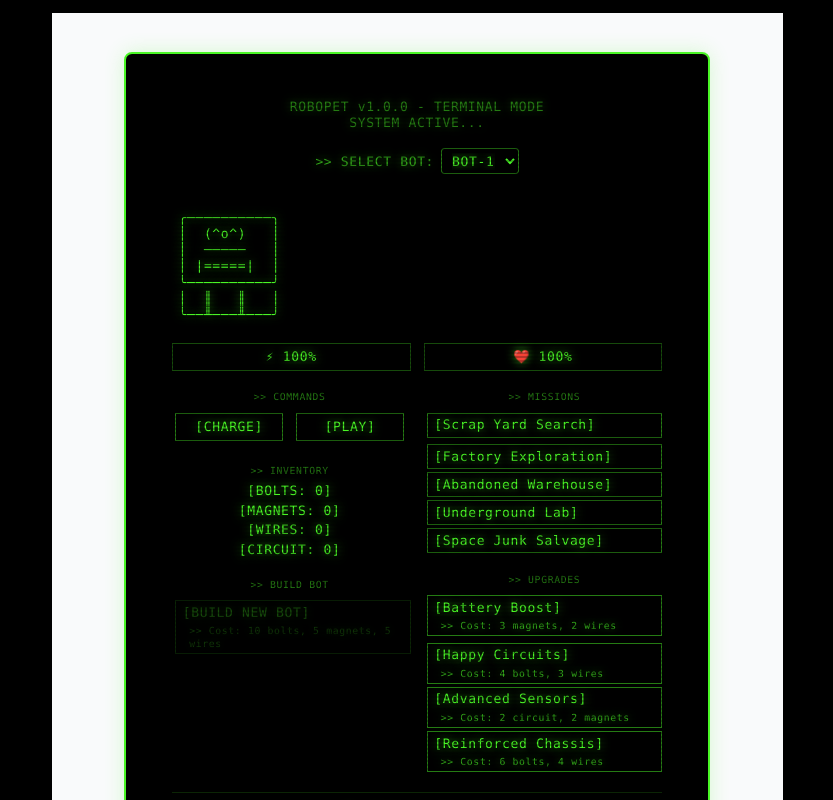
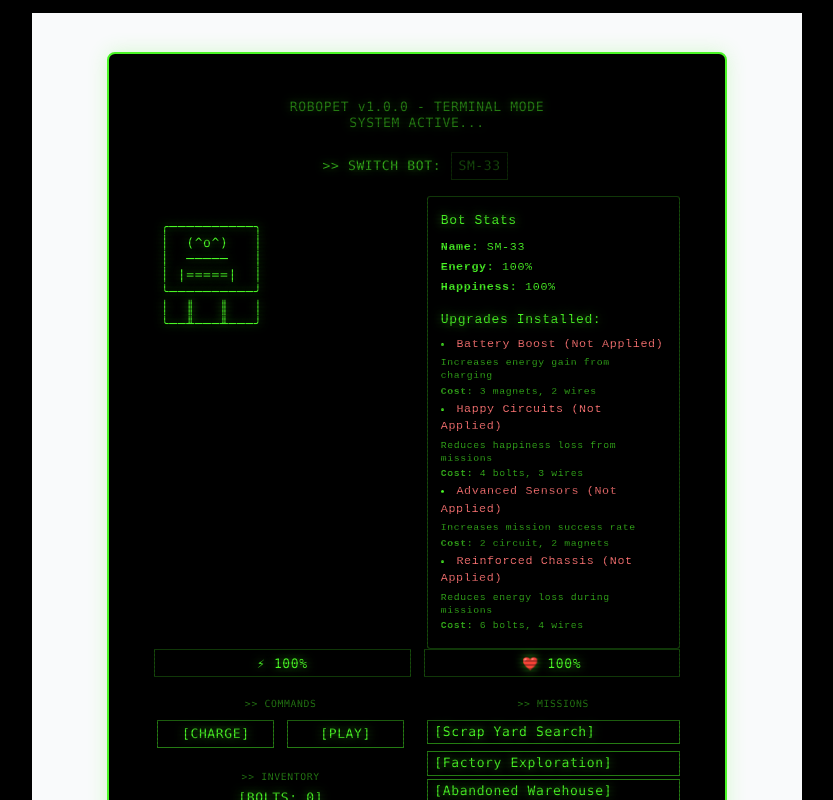
Before and after one commit to marquessam/robot-pet, a Next.js app: page / in a window 1280 px wide. Shown: the top 800 px of the page, without its empty margins (223-1056 px from the left). Built offline with nearby package versions, Linux system fonts and the light colour scheme.

Commit message:
Update RobotPet.tsx

```diff
--- a/src/components/RobotPet.tsx
+++ b/src/components/RobotPet.tsx
@@ -104,21 +104,16 @@ const RobotPet = () => {
   const [cursorVisible, setCursorVisible] = useState(true);
   const [resources, setResources] = useState<Resource[]>(initialResources);
 
+  // Start with one bot named SM-33
   const [bots, setBots] = useState<Bot[]>([{
     id: 'bot-1',
-    name: 'BOT-1',
+    name: 'SM-33',
     energy: 100,
     happiness: 100,
     upgrades: defaultUpgrades.map(upg => ({ ...upg })),
     isOnMission: false,
     missionTimeLeft: null,
-    asciiArt: `
-╭──────────╮
-│  [===]   │
-│  |   |   │
-│  |___|   │
-╰──────────╯
-    `
+    asciiArt: botStyles[0]
   }]);
 
   const [activeBot, setActiveBot] = useState<string>('bot-1');
@@ -429,11 +424,14 @@ const RobotPet = () => {
     });
 
     const newBotId = `bot-${bots.length + 1}`;
+    // Example names for bots: alternate between a few patterns
+    const botNames = ['C3-vxx', 'ZX-12', 'VX-99', 'SM-33'];
+    const randomName = botNames[bots.length % botNames.length] + `-${bots.length + 1}`;
     const randomStyle = botStyles[Math.floor(Math.random() * botStyles.length)];
 
     const newBot: Bot = {
       id: newBotId,
-      name: `BOT-${bots.length + 1}`,
+      name: randomName,
       energy: 100,
       happiness: 100,
       upgrades: defaultUpgrades.map(upg => ({ ...upg })),
@@ -457,26 +455,29 @@ const RobotPet = () => {
             <div>SYSTEM ACTIVE...</div>
           </div>
 
-          {/* Bot Selection */}
+          {/* Bot Switching Buttons */}
           <div className="mb-4 text-center">
-            <label htmlFor="bot-select" className="text-xs terminal-glow opacity-70 mr-2">
-              {'>>'} SELECT BOT:
-            </label>
-            <select
-              id="bot-select"
-              value={activeBot}
-              onChange={(e) => setActiveBot(e.target.value)}
-              className="terminal-glow px-2 py-1 border border-[#4af626]/50 bg-transparent text-[#4af626] rounded"
+            <span className="text-xs terminal-glow opacity-70 mr-2">
+              {'>>'} SWITCH BOT:
+            </span>
+            {bots.map(bot => (
+              <button
+                key={bot.id}
+                onClick={() => setActiveBot(bot.id)}
+                disabled={bot.id === activeBot}
+                className="mx-1 px-2 py-1 border border-[#4af626]/50 hover:bg-[#4af626]/10 hover:border-[#4af626] disabled:opacity-30 disabled:cursor-not-allowed"
               >
-              {bots.map(bot => (
-                <option key={bot.id} value={bot.id}>{bot.name}</option>
+                {bot.name}
+              </button>
             ))}
-            </select>
           </div>
 
-          {/* Robot Display */}
-          <div className="relative">
-            <pre className="text-3xl whitespace-pre mb-4 leading-tight font-mono text-[#4af626] terminal-glow">
+          {/* Robot Display and Stats Readout Container */}
+          <div className="grid grid-cols-2 gap-6">
+            {/* Bot Display Column */}
+            <div>
+              <div className="relative mb-4">
+                <pre className="text-3xl whitespace-pre leading-tight font-mono text-[#4af626] terminal-glow">
                   {getRobotState()}
                 </pre>
                 {currentBot.isOnMission && currentBot.missionTimeLeft !== null && (
@@ -484,6 +485,32 @@ const RobotPet = () => {
                     T-{currentBot.missionTimeLeft}s
                   </div>
                 )}
+              </div>
+            </div>
+
+            {/* Stats Readout Column */}
+            <div className="stats-readout border border-[#4af626]/30 p-4 rounded">
+              <h2 className="text-lg mb-2 terminal-glow">Bot Stats</h2>
+              <div className="mb-4">
+                <p><strong>Name:</strong> {currentBot.name}</p>
+                <p><strong>Energy:</strong> {currentBot.energy}%</p>
+                <p><strong>Happiness:</strong> {currentBot.happiness}%</p>
+              </div>
+              <h3 className="text-md mb-2 terminal-glow">Upgrades Installed:</h3>
+              <ul className="list-disc list-inside">
+                {currentBot.upgrades.map((upgrade) => (
+                  <li key={upgrade.name} className="mb-1">
+                    <span className={`${upgrade.applied ? 'text-green-400' : 'text-red-400'}`}>
+                      {upgrade.name} {upgrade.applied ? '(Applied)' : '(Not Applied)'}
+                    </span>
+                    <p className="text-xs opacity-70 ml-4">{upgrade.effect}</p>
+                    <p className="text-xs opacity-70 ml-4">
+                      <strong>Cost:</strong> {upgrade.cost.map(c => `${c.amount} ${c.name}`).join(', ')}
+                    </p>
+                  </li>
+                ))}
+              </ul>
+            </div>
           </div>
 
           {/* Status Display */}
```
Lines whose indentation alone changed are shown as unchanged.
